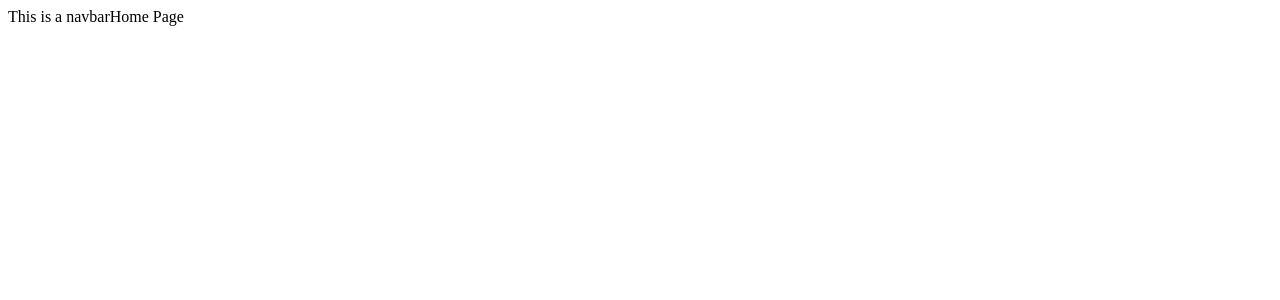
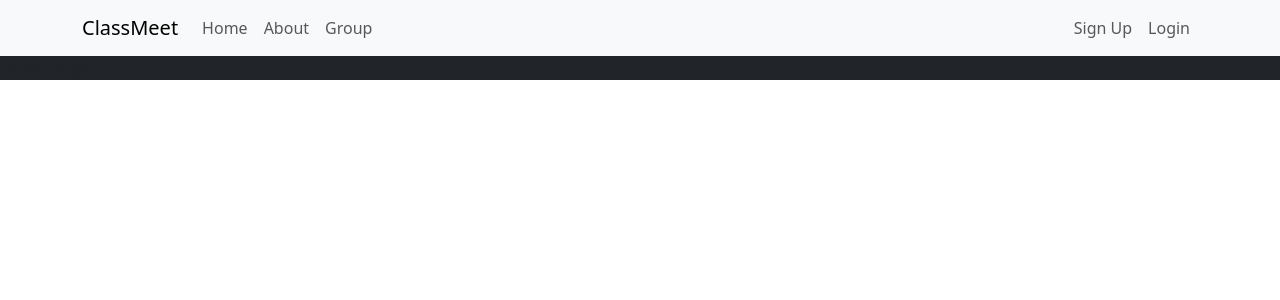
Before and after one commit to Peytonbarre/SEGroupProjectUTDF23, a React (Create React App) app in the folder client/: page / in a window 1280 px wide. Shown: the top 300 px of the page. Built offline with nearby package versions, Linux system fonts and the light colour scheme.

Commit message:
some styling, slow progress !!!

```diff
--- a/client/public/index.html
+++ b/client/public/index.html
@@ -8,6 +8,12 @@
       name="description"
       content="Web site created using create-react-app"
     />
+    <link
+      rel="stylesheet"
+      href="https://cdn.jsdelivr.net/npm/bootstrap@5.3.0/dist/css/bootstrap.min.css"
+      integrity="sha384-9ndCyUaIbzAi2FUVXJi0CjmCapSmO7SnpJef0486qhLnuZ2cdeRhO02iuK6FUUVM"
+      crossorigin="anonymous"
+    />
     <title>ClassMeet</title>
   </head>
   <body>
--- a/client/src/App.tsx
+++ b/client/src/App.tsx
@@ -4,14 +4,14 @@ import { Home } from './pages/Home';
 import { Friends } from './pages/Friends';
 import { Profile } from './pages/Profile';
 import { Posts } from './pages/Posts';
-import { Navbar } from './components/Navbar';
+import { Login } from './pages/Login';
 
 function App() {
   return (
     <BrowserRouter>
-      <Navbar/>
       <Routes>
         <Route path="/" element={<Home/>}/>
+        <Route path="/login" element={<Login/>}/>
         <Route path="/profile" element={<Profile/>}/>
         <Route path="/friends" element={<Friends/>}/>
         <Route path="/posts" element={<Posts/>}/>
--- a/client/src/components/Navbar.tsx
+++ b/client/src/components/Navbar.tsx
@@ -1,7 +1,24 @@
 import React from "react";
+import { Container, Nav, Navbar as BootstrapNav, NavDropdown } from "react-bootstrap"
 
 export function Navbar(){
     return(
-        <>This is a navbar</>
+        <BootstrapNav bg="light" data-bs-theme="light">
+            <Container>
+                <BootstrapNav.Brand href="/">ClassMeet</BootstrapNav.Brand>
+                <BootstrapNav.Toggle aria-controls="basic-navbar-nav" />
+                <BootstrapNav.Collapse id="basic-navbar-nav">
+                    <Nav className="me-auto">
+                        <Nav.Link href="#home">Home</Nav.Link>
+                        <Nav.Link href="#about">About</Nav.Link>
+                        <Nav.Link href="#group">Group</Nav.Link>
+                    </Nav>
+                    <Nav>
+                        <Nav.Link href="/signup">Sign Up</Nav.Link>
+                        <Nav.Link href="/login">Login</Nav.Link>
+                    </Nav>
+                </BootstrapNav.Collapse>
+            </Container>
+        </BootstrapNav>
     )
 }
--- /dev/null
+++ b/client/src/custome.scss
@@ -0,0 +1,11 @@
+// change the theme
+$theme-colors: (
+    'text': '#281500',
+    'background': '#fffdfa',
+    'primary': '#f7a146',
+    'secondary': '#c2dffe',
+    'accent': '#0602f2',
+);
+
+// Import Bootstrap and its default variables
+@import '~bootstrap/scss/bootstrap.scss';
--- a/client/src/pages/Home.tsx
+++ b/client/src/pages/Home.tsx
@@ -1,7 +1,12 @@
 import React from "react";
+import Container from "react-bootstrap/esm/Container";
+import { Navbar } from "../components/Navbar";
 
 export function Home(){
     return(
-        <>Home Page</>
+        <div className="bg-dark 100vh">
+            <Navbar/>
+            <>Home Page</>
+        </div>
     )
 }
--- /dev/null
+++ b/client/src/pages/Login.tsx
@@ -0,0 +1,8 @@
+import React from 'react';
+import { createTheme, ThemeProvider, Container, Box, Button } from '@mui/material'
+
+export function Login(){
+    return(
+        <>Hello</>
+    );
+}
```
Also changed, not shown: client/package.json (+11 -0 lines), client/src/pages/Landing.tsx (added, +7 -0 lines), client/src/styling/styling.jsx (added, +10 -0 lines), 1 other file (tests, documents, lock files or other folders).
